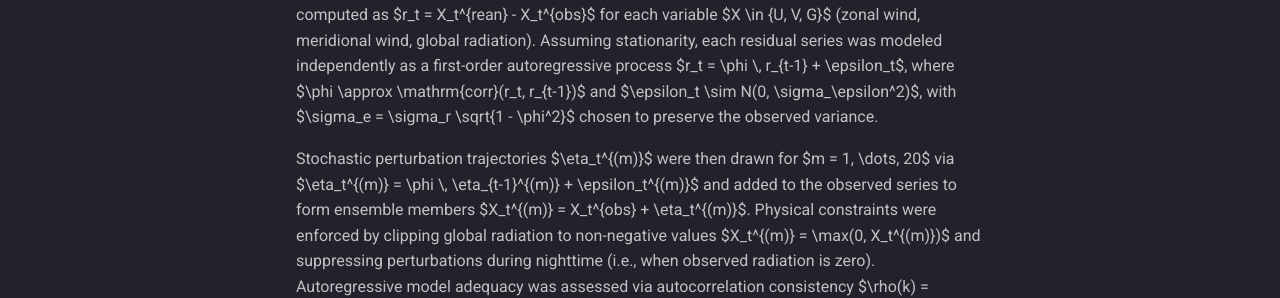
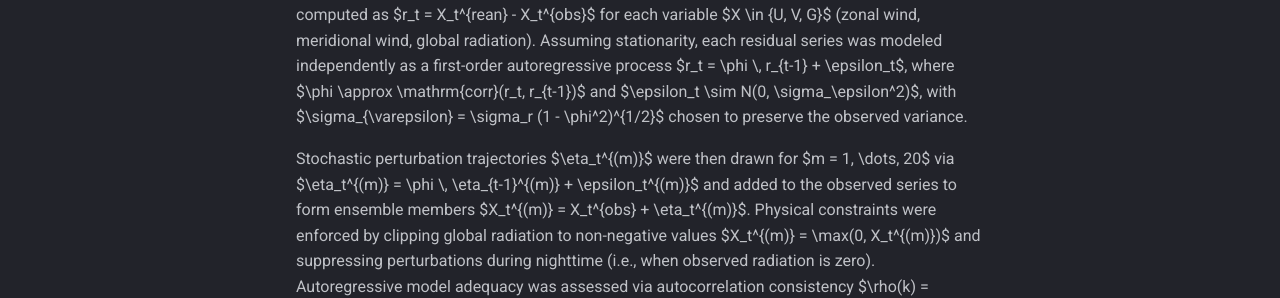
Before and after one commit to eawag-surface-waters-research/alplakes-da, an MkDocs documentation site: the page built from docs/Documentation.md, in a window 1280 px wide and 900 px high, scrolled down 938 px. Shown: the part 383-681 px from the top of the window. Built offline with MkDocs 1.6.1 and Material for MkDocs 9.7.7, drawn with Linux system fonts in a browser that asks for light colours; some of the changed text lies outside the part shown.

Commit message:
additions readme

```diff
--- a/docs/Documentation.md
+++ b/docs/Documentation.md
@@ -8,7 +8,7 @@ A couple of examples of 1-D hydrodynamic modelling that integrate DA as an essen
 
 Safin et al. (2022) avoid the perturbation problem altogether, driving each particle with a different member of the 21-member COSMO-E NWP ensemble; the ensemble itself represents forcing uncertainty, preserving physical cross-variable correlations without a statistical noise model. Simstrat requires a single station-based forcing time series, so we adopt the Baracchini-style (Baracchini et al., 2020) parametric perturbation approach. The forcing uncertainty has three components: station measurement error (small, negligible for MeteoSwiss stations), representativeness error (station vs. lake-mean conditions — the dominant term), and structural error in the flux computation. The spatial reanalysis provides a direct estimate of the representativeness component: averaging reanalysis grid cells over the lake gives a lake-mean time series, and the station-minus-lake-mean residuals sample the representativeness error distribution.
 
-Perturbation statistics are derived from these residuals and we need to account for the fact that real-world forcing errors are not random in time. We generated meteorological forcing ensembles by modeling the residuals between reanalysis data (ICON) and in-situ observations for 2025. After preprocessing, including temporal alignment and transformation of wind speed and direction into Cartesian components $u = -V \sin\theta$ and $v = -V \cos\theta$, residuals were computed as $r_t = X_t^{rean} - X_t^{obs}$ for each variable $X \in \{U, V, G\}$ (zonal wind, meridional wind, global radiation). Assuming stationarity, each residual series was modeled independently as a first-order autoregressive process $r_t = \phi \, r_{t-1} + \epsilon_t$, where $\phi \approx \mathrm{corr}(r_t, r_{t-1})$ and $\epsilon_t \sim N(0, \sigma_\epsilon^2)$, with $\sigma_e = \sigma_r \sqrt{1 - \phi^2}$ chosen to preserve the observed variance.
+Perturbation statistics are derived from these residuals and we need to account for the fact that real-world forcing errors are not random in time. We generated meteorological forcing ensembles by modeling the residuals between reanalysis data (ICON) and in-situ observations for 2025. After preprocessing, including temporal alignment and transformation of wind speed and direction into Cartesian components $u = -V \sin\theta$ and $v = -V \cos\theta$, residuals were computed as $r_t = X_t^{rean} - X_t^{obs}$ for each variable $X \in \{U, V, G\}$ (zonal wind, meridional wind, global radiation). Assuming stationarity, each residual series was modeled independently as a first-order autoregressive process $r_t = \phi \, r_{t-1} + \epsilon_t$, where $\phi \approx \mathrm{corr}(r_t, r_{t-1})$ and $\epsilon_t \sim N(0, \sigma_\epsilon^2)$, with $\sigma_{\varepsilon} = \sigma_r (1 - \phi^2)^{1/2}$ chosen to preserve the observed variance.
 
 Stochastic perturbation trajectories $\eta_t^{(m)}$ were then drawn for $m = 1, \dots, 20$ via $\eta_t^{(m)} = \phi \, \eta_{t-1}^{(m)} + \epsilon_t^{(m)}$ and added to the observed series to form ensemble members $X_t^{(m)} = X_t^{obs} + \eta_t^{(m)}$. Physical constraints were enforced by clipping global radiation to non-negative values $X_t^{(m)} = \max(0, X_t^{(m)})$ and suppressing perturbations during nighttime (i.e., when observed radiation is zero). Autoregressive model adequacy was assessed via autocorrelation consistency $\rho(k) = \phi^k$, residual Gaussianity, and ensemble spread diagnostics. In this first implementation cross-variable correlations are assumed negligible for this subset of variables, and spatial correlations are not considered because we use a single mean value from the lake reanalysis.
 
```
